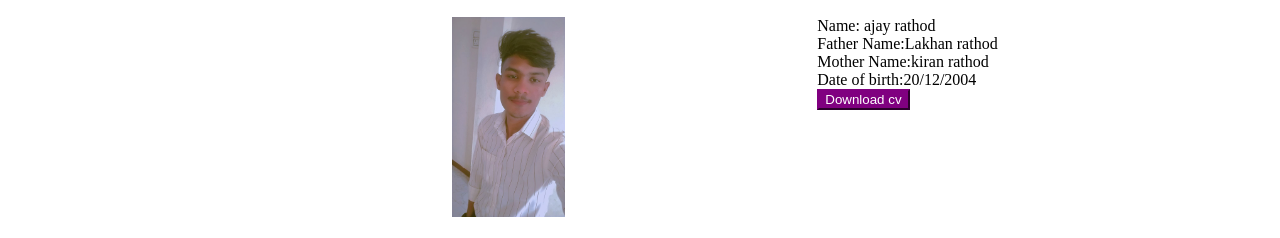
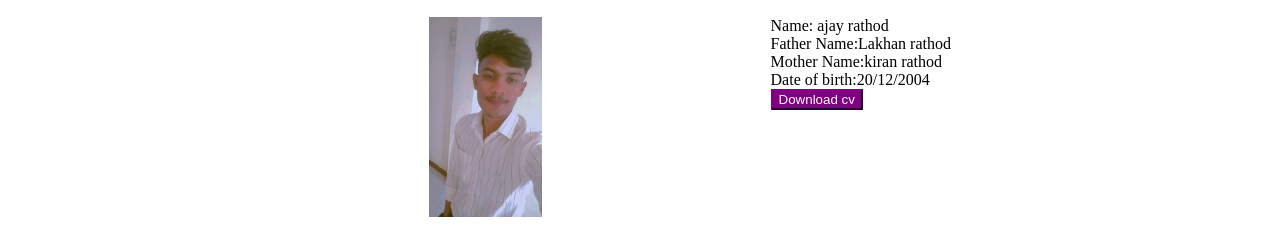
Before and after one commit to AjayRathode6703/assement, a plain HTML site: page gr.html in a window 1280 px wide. Shown: the part 135-373 px from the top of the page. Drawn offline with Linux system fonts and the light colour scheme.

Commit message:
Update gr.html

```diff
--- a/gr.html
+++ b/gr.html
@@ -53,7 +53,7 @@ header{
 	border-color: purple;
 }
 #nn{
-margin-right:30px;
+margin-right:100px;
 }
 #pp{
 margin-left:200px;
```
